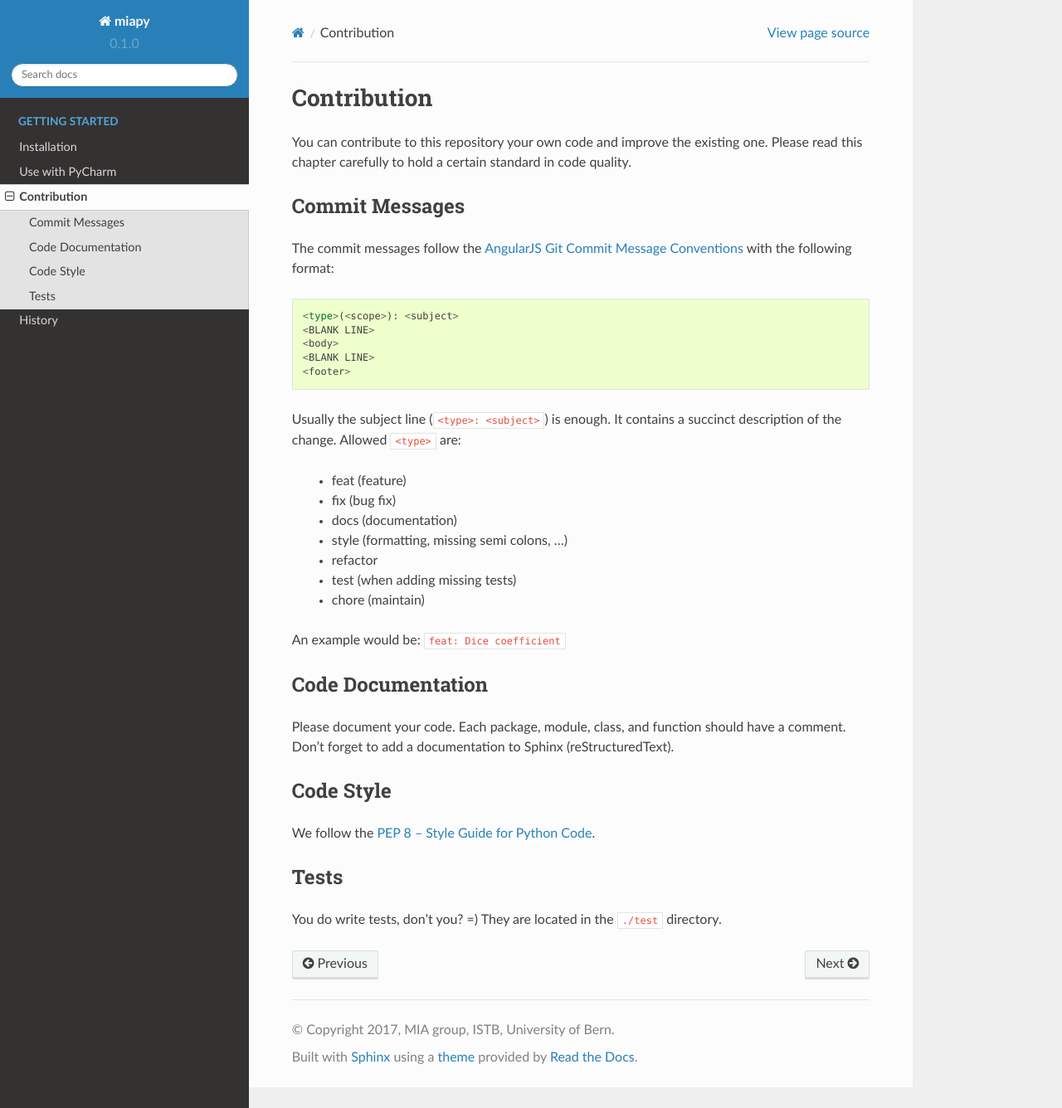
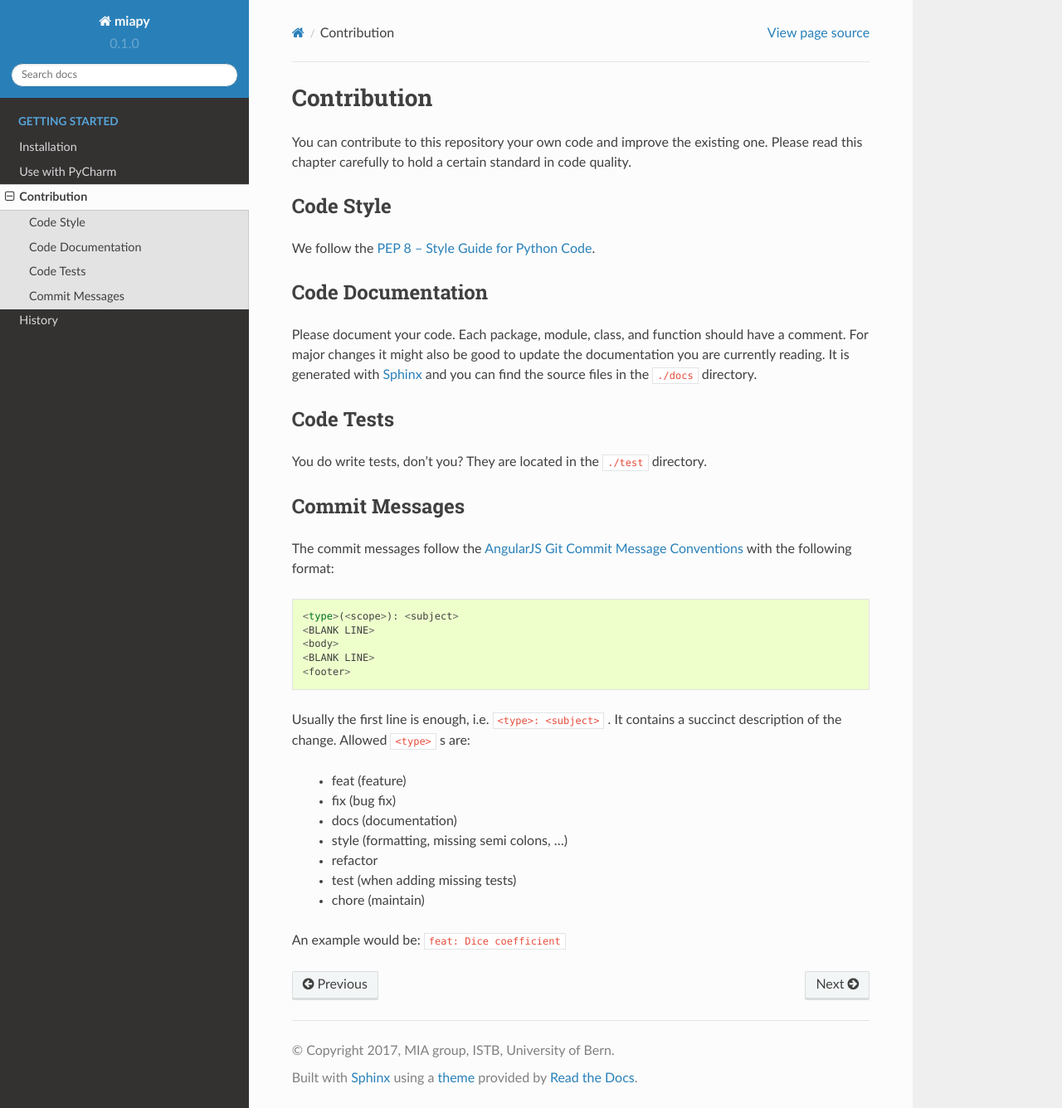
Before and after one commit to rundherum/pymia, a Sphinx documentation site: the page built from docs/contribution.rst, in a window 1280 px wide and 1336 px high. Shown: the whole window at 83% size. Built offline with Sphinx 7.4.7 and the Read the Docs theme 2.0.0, drawn with Linux system fonts in a browser that asks for light colours; formulas are drawn with MathJax 3.

Commit message:
docs: improve text and section order

```diff
--- a/docs/contribution.rst
+++ b/docs/contribution.rst
@@ -4,6 +4,20 @@ Contribution
 
 You can contribute to this repository your own code and improve the existing one.
 Please read this chapter carefully to hold a certain standard in code quality.
+
+Code Style
+----------
+We follow the `PEP 8 -- Style Guide for Python Code <https://www.python.org/dev/peps/pep-0008/>`_.
+
+Code Documentation
+------------------
+Please document your code. Each package, module, class, and function should have a comment.
+For major changes it might also be good to update the documentation you are currently reading.
+It is generated with `Sphinx <http://www.sphinx-doc.org>`_ and you can find the source files in the ``./docs`` directory.
+
+Code Tests
+----------
+You do write tests, don't you? They are located in the ``./test`` directory.
 
 Commit Messages
 ---------------
@@ -17,8 +31,8 @@ with the following format::
     <BLANK LINE>
     <footer>
 
-Usually the subject line (``<type>: <subject>``) is enough.
-It contains a succinct description of the change. Allowed ``<type>`` are:
+Usually the first line is enough, i.e. ``<type>: <subject>`` .
+It contains a succinct description of the change. Allowed ``<type>`` s are:
 
  * feat (feature)
  * fix (bug fix)
@@ -29,16 +43,3 @@ It contains a succinct description of the change. Allowed ``<type>`` are:
  * chore (maintain)
 
 An example would be: ``feat: Dice coefficient``
-
-Code Documentation
-------------------
-Please document your code. Each package, module, class, and function should have a comment.
-Don't forget to add a documentation to Sphinx (reStructuredText).
-
-Code Style
-----------
-We follow the `PEP 8 -- Style Guide for Python Code <https://www.python.org/dev/peps/pep-0008/>`_.
-
-Tests
------
-You do write tests, don't you? =) They are located in the ``./test`` directory.
```
